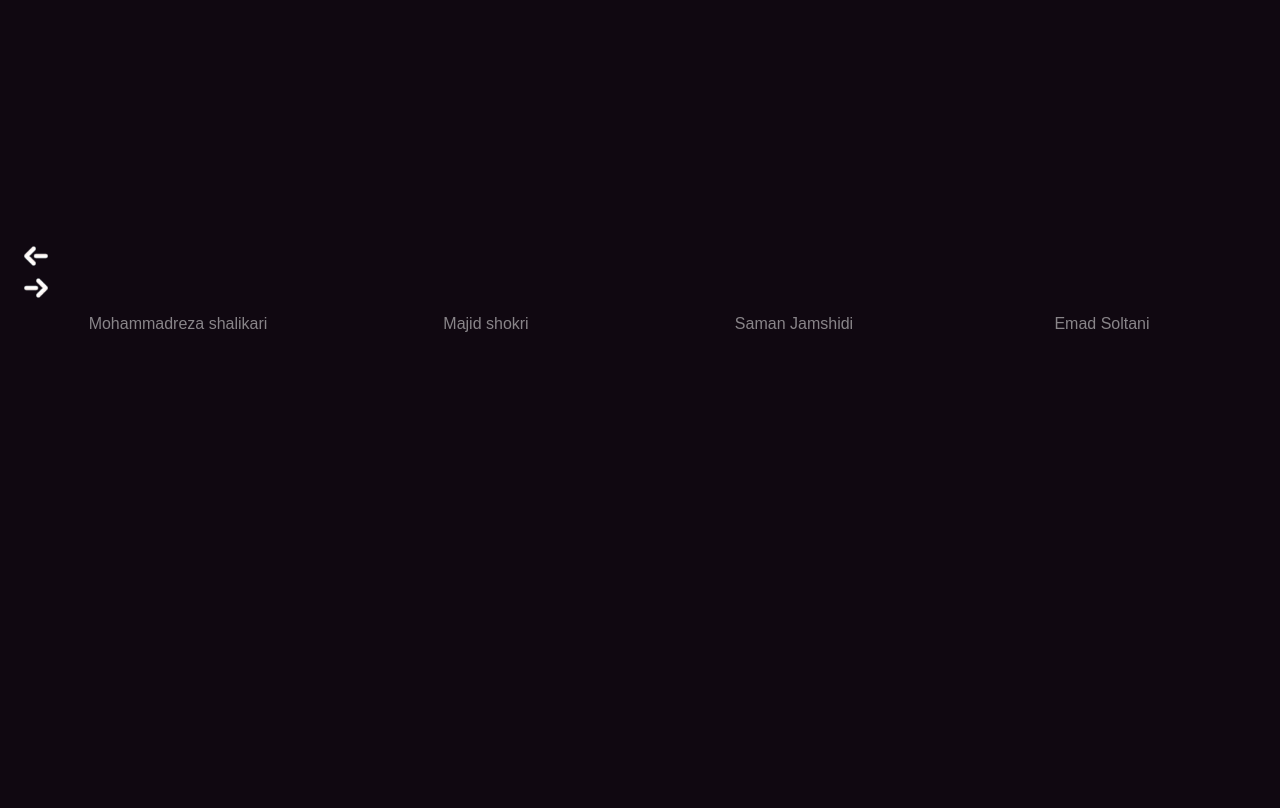
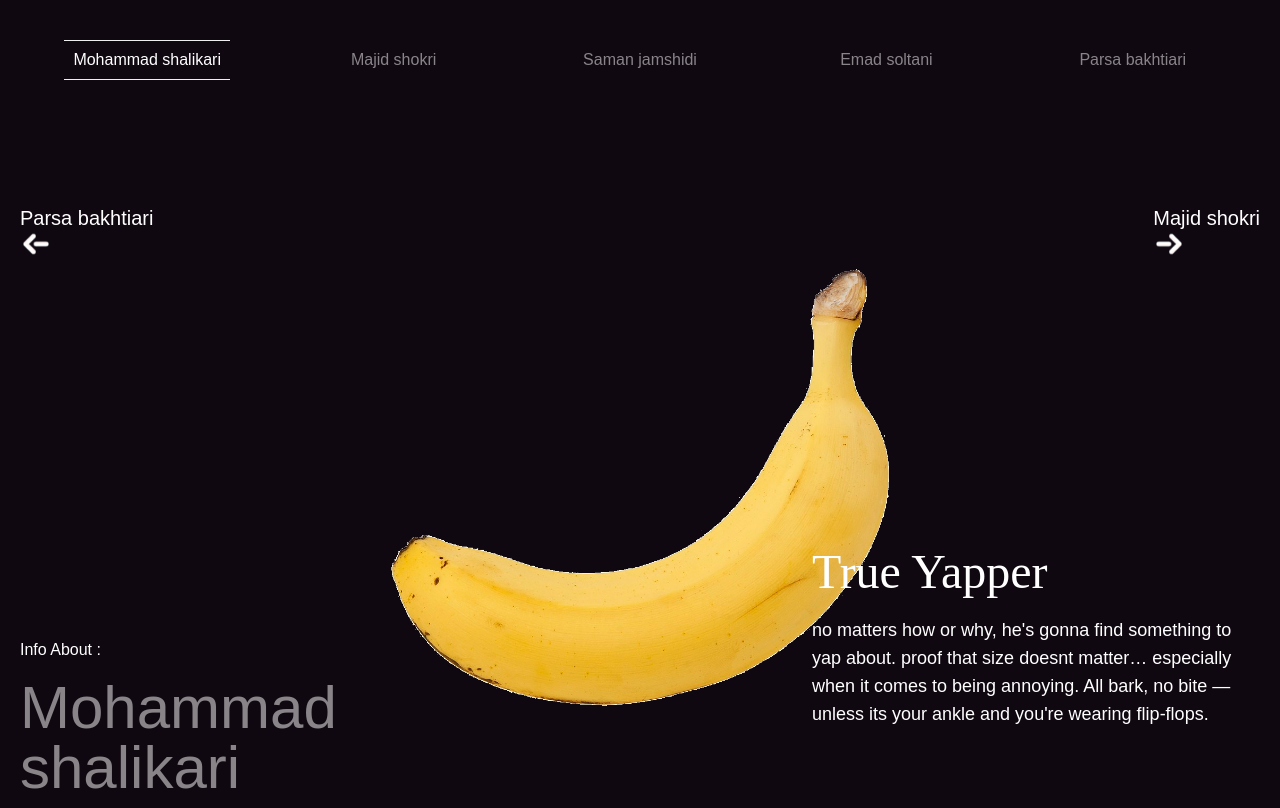
Before and after one commit to YuR1zZ/slider, a React (Vite) app: page / in a window 1280 px wide. Built offline with nearby package versions, Linux system fonts and the light colour scheme; a web font is replaced by a local one.

Commit message:
project finished

```diff
--- a/constants/index.js
+++ b/constants/index.js
@@ -1,7 +1,7 @@
-const Retards = [
+const allRetards = [
  {
 	id: 1,
-	name: "Mohammadreza shalikari",
+	name: "Mohammad shalikari",
 	image: "/images/banana.png",
 	title: "True Yapper",
 	description:
@@ -17,20 +17,28 @@ const Retards = [
  },
  {
 	id: 3,
-	name: "Saman Jamshidi",
+	name: "Saman jamshidi",
 	image: "/images/melon.png",
 	title: "Humble billionaire",
 	description:
-	 "They say money can't buy happiness, but it can buy a rtx 4090. in some cases we had people in the hood who workin' in snapp for 1$ per trip while this mf earn 100$ in sleep. god says life's fair. so who am i to judge.",
+	 "They say money can't buy happiness, but it can buy a rtx 4090. in some cases we had people in the hood who workin' in snapp for 1$ per trip while this mf earn 100$ while sleeping. god says life's fair. so who am i to judge.",
  },
  {
 	id: 4,
-	name: "Emad Soltani",
+	name: "Emad soltani",
 	image: "/images/apple_2.png",
 	title: "Great Rifler",
 	description:
 	 "bro is the best rifler i've ever seen (for enemy team).when bro spray i can hear the birds scream. ngl he's good with AWP like shoot close with awp (misses) and long with pistol(also miss). oh man i love playing with him especially when we're in maps except dd2 and mirage. only good thing about bro is his utility usage(0% use - 100% spend money on utils)",
  },
+ {
+	id: 5,
+	name: "Parsa bakhtiari",
+	image: "/images/grape.png",
+	title: "suburb Usain bolt",
+	description:
+	 "Bro just Run and shoot like a maniac. bro's hobby is stealing people's kill (Wow, look who showed up just in time… after we did the hard work.). bro either run and kill enemies and cheers about that or dies and start yelling at us, where are you guys, why you dont help. bro spend shit tons of money to migrate so he can play games with low latency, bro need to touch some grass ASAP. bro is smart but in a bad way.",
+ },
 ];
 
-export {Retards}
+export {allRetards}
--- a/src/components/Slider.jsx
+++ b/src/components/Slider.jsx
@@ -1,13 +1,16 @@
 'use client'
 import { useState , useRef} from 'react';
-import { Retards } from '../../constants'
+import { allRetards } from '../../constants'
 
 const Slider = () => {
 
+  const contentRef = useRef()
+  const [currentIndex, setCurrentIndex] = useState(0);
+
+
 
   //nav state
-  const [currentIndex, setCurrentIndex] = useState();
-  const totalRetards = Retards.length
+  const totalRetards = allRetards.length
   const goToSlide = (index)=>{
     const newIndex = (index + totalRetards) % totalRetards
     setCurrentIndex(newIndex)
@@ -15,18 +18,28 @@ const Slider = () => {
 
 
 
+  //content
+  const getRetardAt = (indexOffset)=>{
+    return allRetards[(currentIndex + indexOffset + totalRetards) % totalRetards]
+  }
+
+  const currentRetard = getRetardAt(0)
+  const prevRetard = getRetardAt(-1)
+  const nextRetard = getRetardAt(+1)
+
+
+
 
   return (
-    <section id='menu'>
+    <section id='menu' aria-labelledby='menu-heading'>
 
-        <img src='/images/arrow-left.png' className='scale-75'/>
-        <img src='/images/arrow-right.png' className='scale-75'/>
+
 
         <nav className='retard-tabs'
         aria-label='Cocktail Navigation'
         >
 
-            {Retards.map((retard,index)=>{
+            {allRetards.map((retard,index)=>{
               const isActive = index === currentIndex;
 
               return(
@@ -37,7 +50,7 @@ const Slider = () => {
                 >
                 <span
                 className={`absolute right-0 top-0 h-[1px] bg-white-0 transition-all duration-300
-                ${isActive ? "w-full bg-white-100" : "w-0 group-hover:w-full bg-white/50"}`}
+                ${isActive ? "w-full bg-white-100" : "w-0"}`}
                 ></span>
 
                   {retard.name}
@@ -52,6 +65,37 @@ const Slider = () => {
         </nav>
 
 
+
+        <div className='content'>
+            <div className='arrows'>
+                <button className='text-left' onClick={()=>goToSlide(currentIndex - 1)}>
+                    <span className='text-xl'>{prevRetard.name}</span>
+                    <img src='/images/arrow-left.png' alt='right-arrow' className='scale-80' aria-hidden='true'/>
+                </button>
+                <button className='text-left' onClick={()=>goToSlide(currentIndex + 1)}>
+                    <span className='text-xl'>{nextRetard.name}</span>
+                    <img src='/images/arrow-right.png' alt='left-arrow' className='scale-80' aria-hidden='true'/>
+                </button>
+            </div>
+
+            <div className='retard'>
+                <img src={currentRetard.image} className='object-contain'/>
+            </div>
+
+            <div className='describe'>
+              <div ref={contentRef} className='info'>
+                <p>Info About :</p>
+                <p id='title'>{currentRetard.name}</p>
+              </div>
+
+              <div className="details">
+                <h2>{currentRetard.title}</h2>
+                <p>{currentRetard.description}</p>
+              </div>
+            </div>
+        </div>
+
+
     </section>
   )
 }
--- a/src/index.css
+++ b/src/index.css
@@ -64,85 +64,15 @@ body {
         @apply w-full overflow-x-hidden;
     }
 
-    nav {
-        @apply fixed z-50 w-full;
-
-        div {
-            @apply flex md:flex-row flex-col md:justify-between items-center gap-5 py-5 lg:px-0 px-5 container mx-auto;
-        }
-
-        p {
-            @apply font-modern-negra text-3xl -mb-2;
-        }
-
-        a {
-            @apply cursor-pointer text-nowrap md:text-base text-sm;
-        }
-
-        ul {
-            @apply flex-center lg:gap-12 gap-7;
-        }
-    }
-
-    .noisy {
-        @apply absolute inset-0 size-full bg-[url("/images/noise.png")];
-    }
-
-    #hero {
-        @apply relative z-10 min-h-dvh w-full border border-transparent;
-
-        h1 {
-            @apply md:mt-32 mt-40 text-8xl md:text-[20vw] leading-none text-center font-modern-negra;
-        }
-
-        .left-leaf {
-            @apply absolute left-0 md:top-20 xl:top-36 2xl:top-52 md:bottom-auto -bottom-20 md:w-fit w-1/3;
-        }
-
-        .right-leaf {
-            @apply absolute right-0 md:bottom-0 xl:top-0 2xl:top-12 top-1/2 md:w-fit w-24;
-        }
-
-        .body {
-            @apply container mx-auto absolute left-1/2 -translate-x-1/2 lg:bottom-20 top-auto md:top-[30vh] flex justify-between items-end px-5;
-
-            .content {
-                @apply flex lg:flex-row flex-col w-full gap-10 justify-between items-center lg:items-end mx-auto;
-
-                p:nth-of-type(2) {
-                    @apply font-modern-negra text-6xl text-yellow max-w-xl;
-                }
-
-                p:last-of-type {
-                    @apply 2xl:text-start text-center;
-                }
-
-                .view-cocktails {
-                    @apply space-y-5 text-lg lg:max-w-2xs md:max-w-xs w-full;
-
-                    p {
-                        @apply text-left;
-                    }
-
-                    a {
-                        @apply font-semibold opacity-80 2xl:text-start text-center hover:text-yellow;
-                    }
-                }
-            }
-        }
-    }
-
-
-
 
 
 
     #menu {
-        @apply relative w-full md:mt-40 mt-0 2xl:px-0 px-5 py-20;
+        @apply relative w-full md:mt-0 mt-0 2xl:px-0 px-5 py-10 pb-20;
 
 
         .retard-tabs {
-            @apply grid md:grid-cols-4 grid-cols-2 md:gap-20 gap-10 sm:mb-32 mb-20 relative z-10 md:max-w-6xl md:mx-auto;
+            @apply  grid md:grid-cols-5 grid-cols-2 md:gap-20 gap-10 sm:mb-32 mb-20 relative z-10 md:max-w-6xl md:mx-auto;
         }
 
         .content {
@@ -155,28 +85,28 @@ body {
                     @apply text-white hover:text-yellow cursor-pointer transition-colors max-w-36;
 
                     span {
-                        @apply text-3xl font-modern-negra leading-none hidden md:block;
+                        @apply text-3xl leading-none hidden md:block;
                     }
                 }
             }
         }
 
-        .cocktail {
+        .retard {
             @apply flex-center mt-10;
 
             img {
-                @apply object-contain h-[60vh];
+                @apply h-[60vh];
             }
         }
 
-        .recipe {
+        .describe {
             @apply flex max-md:flex-col gap-10 md:items-center justify-between w-full lg:absolute bottom-0;
 
             .info {
                 @apply space-y-4 lg:translate-y-20;
 
                 #title {
-                    @apply font-modern-negra md:text-6xl text-3xl text-yellow max-w-40;
+                    @apply md:text-6xl text-3xl text-white/50 max-w-40;
                 }
             }
 
```
Also changed, not shown: public/images/grape.png (added).
